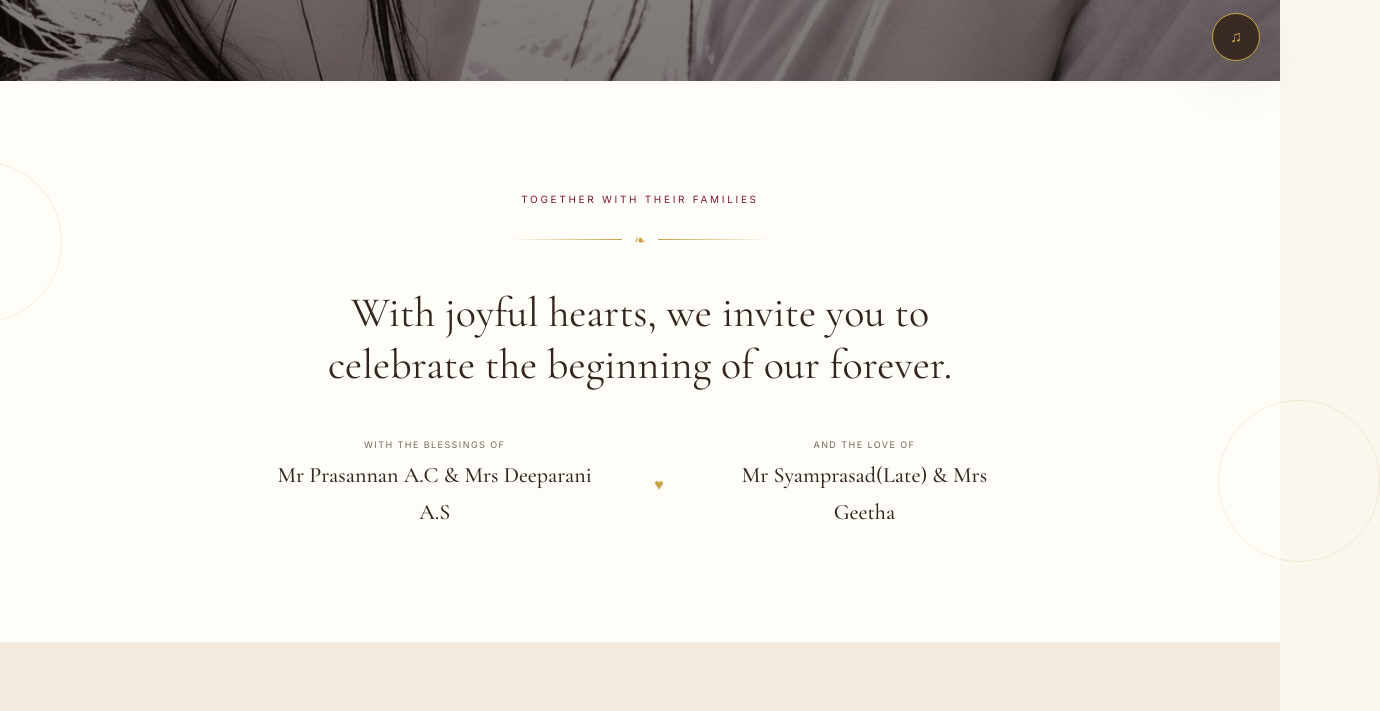
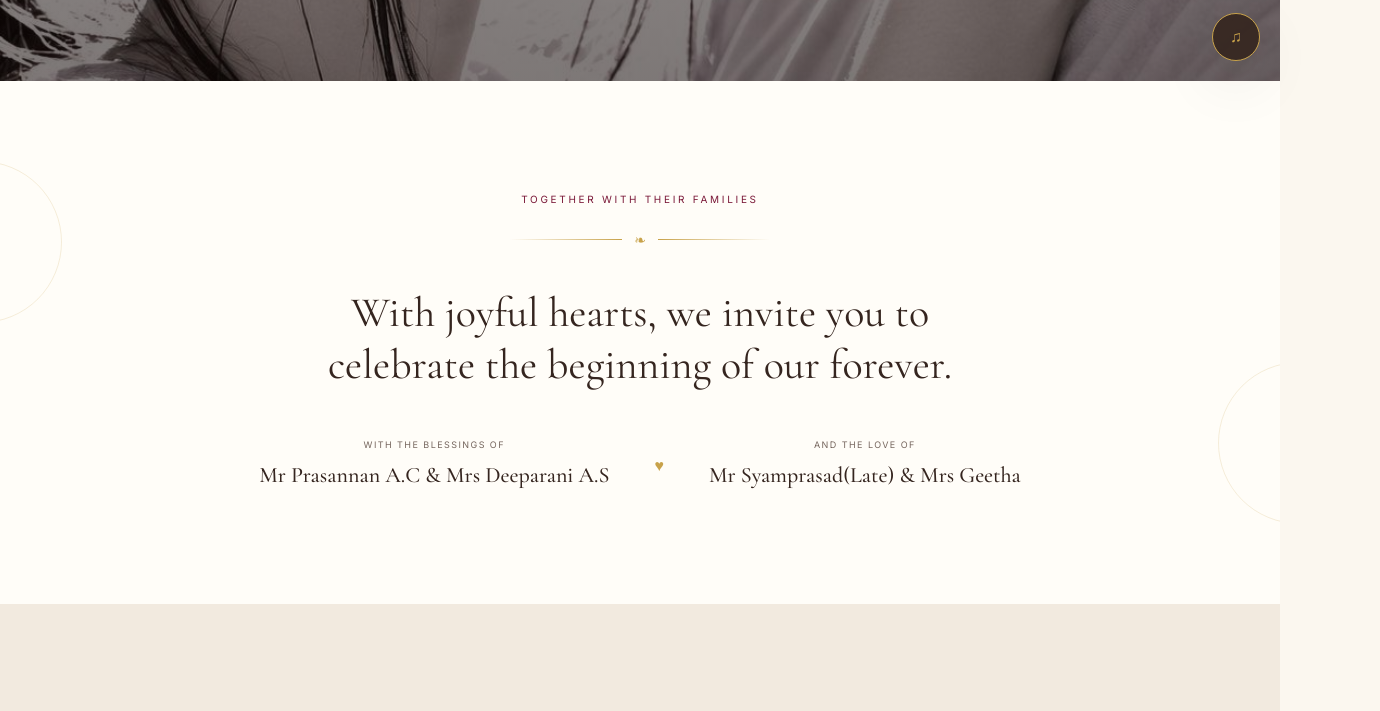
Before and after one commit to Prabhul-Akshaya/Wedding, a plain HTML site: page index.html in a window 1280 px wide. Shown: the part 719-1430 px from the top of the page, 1380 px wide, since content can reach past the window. Drawn offline with nearby package versions, Linux system fonts and the light colour scheme.

Commit message:
Update style.css

```diff
--- a/css/style.css
+++ b/css/style.css
@@ -11,8 +11,23 @@
 }
 
 *{box-sizing:border-box}
-html{scroll-behavior:smooth}
-body{margin:0;background:var(--background);color:var(--text);font-family:var(--sans);line-height:1.7}
+html{
+  scroll-behavior:smooth;
+  width:100%;
+  max-width:100%;
+  overflow-x:hidden;
+}
+
+body{
+  margin:0;
+  width:100%;
+  max-width:100%;
+  overflow-x:hidden;
+  background:var(--background);
+  color:var(--text);
+  font-family:var(--sans);
+  line-height:1.7;
+}
 body.menu-open{overflow:hidden}
 a{color:inherit;text-decoration:none}
 button{font:inherit}
@@ -52,8 +67,18 @@ button{font:inherit}
 @keyframes bounce{50%{transform:translateY(7px)}}
 
 .section{padding:110px 20px}
-.container{width:min(1100px,100%);margin:auto}.narrow{max-width:760px;text-align:center}
-.invitation{text-align:center;background:var(--surface);position:relative}
+.container{
+  width:100%;
+  max-width:1100px;
+  margin:0 auto;
+}
+.narrow{max-width:760px;text-align:center}
+.invitation{
+  text-align:center;
+  background:var(--surface);
+  position:relative;
+  overflow:hidden;
+}
 .invitation:before,.invitation:after{content:"";position:absolute;width:160px;height:160px;border:1px solid rgba(200,162,74,.18);border-radius:50%}
 .invitation:before{left:-100px;top:80px}.invitation:after{right:-100px;bottom:80px}
 .lead{font-family:var(--serif);font-size:clamp(27px,4vw,42px);line-height:1.25;margin:35px auto;max-width:650px}
@@ -123,7 +148,36 @@ footer{background:#2b1b18;color:#c9b9ae;text-align:center;padding:22px;font-size
 .lightbox-counter{position:absolute;bottom:18px;color:#fff;font-size:10px;letter-spacing:.15em}
 
 .reveal{opacity:0;transform:translateY(25px);transition:opacity .8s ease,transform .8s ease}.reveal.visible{opacity:1;transform:none}
+/* Prevent horizontal overflow */
+html{
+  width:100%;
+  max-width:100%;
+  overflow-x:hidden;
+}
 
+body{
+  width:100%;
+  max-width:100%;
+  overflow-x:hidden;
+}
+
+img,
+video,
+iframe,
+svg{
+  max-width:100%;
+}
+
+.container{
+  width:100%;
+  max-width:1100px;
+  margin:0 auto;
+}
+
+/* Keep decorative elements inside the invitation section */
+.invitation{
+  overflow:hidden;
+}
 @media(max-width:700px){
   .topbar{height:60px;padding:0 18px}.menu-btn{display:block;z-index:3}
   .nav{position:fixed;inset:0;background:rgba(43,27,24,.98);display:flex;flex-direction:column;justify-content:center;align-items:center;gap:28px;font-size:13px;opacity:0;pointer-events:none;transition:.3s}
```
